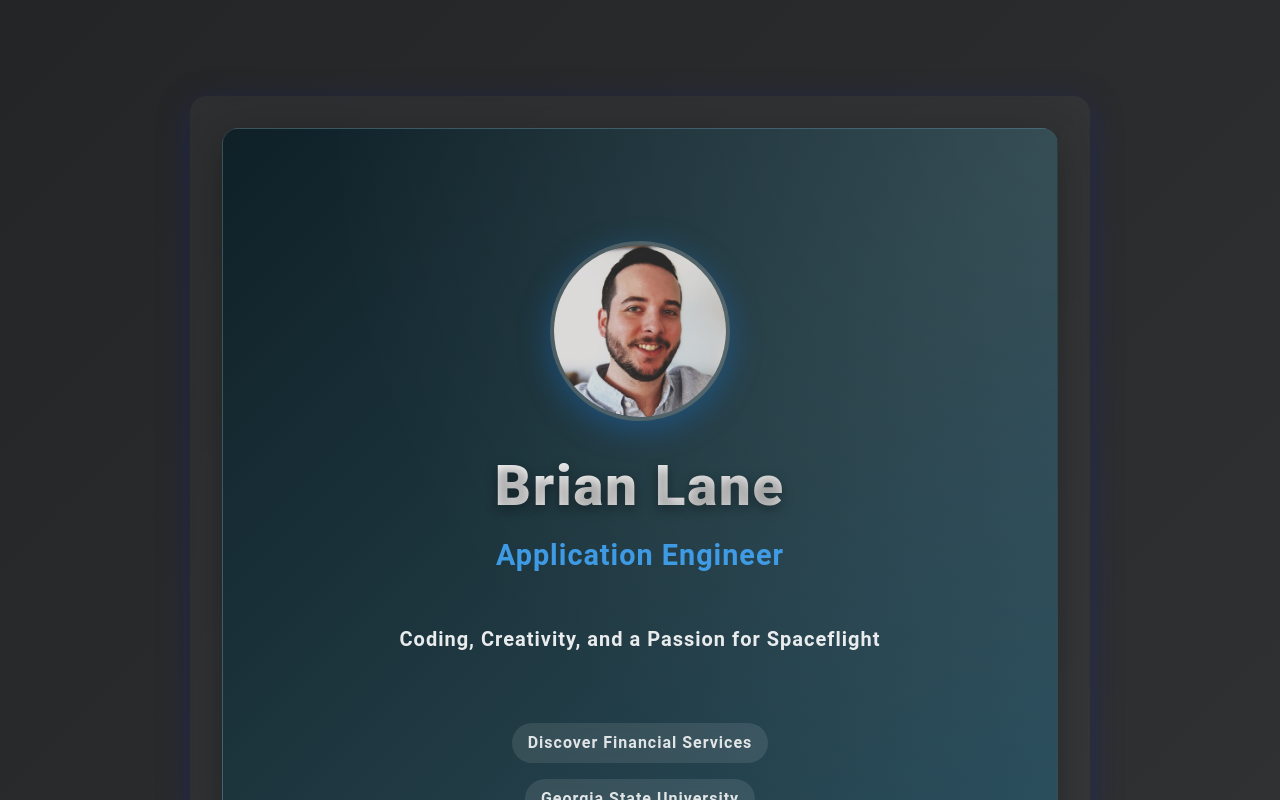
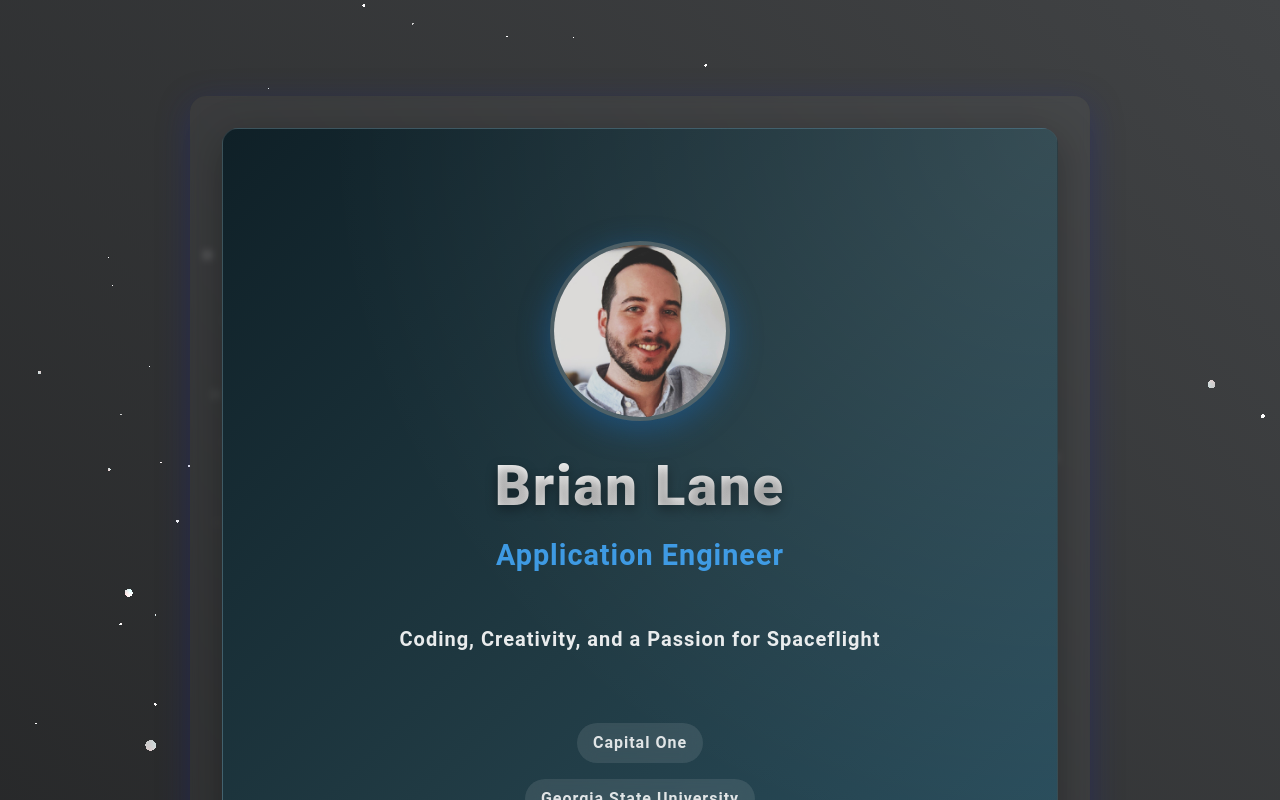
Before and after one commit to bplzizcool/brian-site, a React (Create React App) app: page / in a window 1280 px wide. Shown: the top 800 px of the page. Built offline with nearby package versions, Linux system fonts and the light colour scheme; no server answers.

Commit message:
Creating new component for partical background

```diff
--- a/package.json
+++ b/package.json
@@ -15,6 +15,7 @@
     "bootstrap": "^4.4.1",
     "formik": "^2.4.5",
     "moment": "^2.22.2",
+    "ogl": "^1.0.11",
     "react": "^18.2.0",
     "react-dom": "^18.2.0",
     "react-scripts": "^5.0.1",
--- /dev/null
+++ b/src/components/GalaxyBackground/Particles.css
@@ -0,0 +1,7 @@
+.particles-container {
+  position: absolute;
+  width: 100%;
+  height: 100%;
+  top: 0;
+  left: 0;
+}
--- /dev/null
+++ b/src/components/GalaxyBackground/Particles.js
@@ -0,0 +1,244 @@
+import { useEffect, useRef } from 'react';
+import { Renderer, Camera, Geometry, Program, Mesh } from 'ogl';
+
+import './Particles.css';
+
+const defaultColors = ['#ffffff', '#ffffff', '#ffffff'];
+
+const hexToRgb = hex => {
+    hex = hex.replace(/^#/, '');
+    if (hex.length === 3) {
+        hex = hex
+            .split('')
+            .map(c => c + c)
+            .join('');
+    }
+    const int = parseInt(hex, 16);
+    const r = ((int >> 16) & 255) / 255;
+    const g = ((int >> 8) & 255) / 255;
+    const b = (int & 255) / 255;
+    return [r, g, b];
+};
+
+const vertex = /* glsl */ `
+  attribute vec3 position;
+  attribute vec4 random;
+  attribute vec3 color;
+
+  uniform mat4 modelMatrix;
+  uniform mat4 viewMatrix;
+  uniform mat4 projectionMatrix;
+  uniform float uTime;
+  uniform float uSpread;
+  uniform float uBaseSize;
+  uniform float uSizeRandomness;
+
+  varying vec4 vRandom;
+  varying vec3 vColor;
+
+  void main() {
+    vRandom = random;
+    vColor = color;
+
+    vec3 pos = position * uSpread;
+    pos.z *= 10.0;
+
+    vec4 mPos = modelMatrix * vec4(pos, 1.0);
+    float t = uTime;
+    mPos.x += sin(t * random.z + 6.28 * random.w) * mix(0.1, 1.5, random.x);
+    mPos.y += sin(t * random.y + 6.28 * random.x) * mix(0.1, 1.5, random.w);
+    mPos.z += sin(t * random.w + 6.28 * random.y) * mix(0.1, 1.5, random.z);
+
+    vec4 mvPos = viewMatrix * mPos;
+
+    if (uSizeRandomness == 0.0) {
+      gl_PointSize = uBaseSize;
+    } else {
+      gl_PointSize = (uBaseSize * (1.0 + uSizeRandomness * (random.x - 0.5))) / length(mvPos.xyz);
+    }
+
+    gl_Position = projectionMatrix * mvPos;
+  }
+`;
+
+const fragment = /* glsl */ `
+  precision highp float;
+
+  uniform float uTime;
+  uniform float uAlphaParticles;
+  varying vec4 vRandom;
+  varying vec3 vColor;
+
+  void main() {
+    vec2 uv = gl_PointCoord.xy;
+    float d = length(uv - vec2(0.5));
+
+    if(uAlphaParticles < 0.5) {
+      if(d > 0.5) {
+        discard;
+      }
+      gl_FragColor = vec4(vColor + 0.2 * sin(uv.yxx + uTime + vRandom.y * 6.28), 1.0);
+    } else {
+      float circle = smoothstep(0.5, 0.4, d) * 0.8;
+      gl_FragColor = vec4(vColor + 0.2 * sin(uv.yxx + uTime + vRandom.y * 6.28), circle);
+    }
+  }
+`;
+
+const Particles = ({
+    particleCount = 200,
+    particleSpread = 10,
+    speed = 0.1,
+    particleColors,
+    moveParticlesOnHover = false,
+    particleHoverFactor = 1,
+    alphaParticles = false,
+    particleBaseSize = 100,
+    sizeRandomness = 1,
+    cameraDistance = 20,
+    disableRotation = false,
+    pixelRatio = 1,
+    className
+}) => {
+    const containerRef = useRef(null);
+    const mouseRef = useRef({ x: 0, y: 0 });
+
+    useEffect(() => {
+        const container = containerRef.current;
+        if (!container) return;
+
+        const renderer = new Renderer({
+            dpr: pixelRatio,
+            depth: false,
+            alpha: true
+        });
+        const gl = renderer.gl;
+        container.appendChild(gl.canvas);
+        gl.clearColor(0, 0, 0, 0);
+
+        const camera = new Camera(gl, { fov: 15 });
+        camera.position.set(0, 0, cameraDistance);
+
+        const resize = () => {
+            const width = container.clientWidth;
+            const height = container.clientHeight;
+            renderer.setSize(width, height);
+            camera.perspective({ aspect: gl.canvas.width / gl.canvas.height });
+        };
+        window.addEventListener('resize', resize, false);
+        resize();
+
+        const handleMouseMove = e => {
+            const rect = container.getBoundingClientRect();
+            const x = ((e.clientX - rect.left) / rect.width) * 2 - 1;
+            const y = -(((e.clientY - rect.top) / rect.height) * 2 - 1);
+            mouseRef.current = { x, y };
+        };
+
+        if (moveParticlesOnHover) {
+            container.addEventListener('mousemove', handleMouseMove);
+        }
+
+        const count = particleCount;
+        const positions = new Float32Array(count * 3);
+        const randoms = new Float32Array(count * 4);
+        const colors = new Float32Array(count * 3);
+        const palette = particleColors && particleColors.length > 0 ? particleColors : defaultColors;
+
+        for (let i = 0; i < count; i++) {
+            let x, y, z, len;
+            do {
+                x = Math.random() * 2 - 1;
+                y = Math.random() * 2 - 1;
+                z = Math.random() * 2 - 1;
+                len = x * x + y * y + z * z;
+            } while (len > 1 || len === 0);
+            const r = Math.cbrt(Math.random());
+            positions.set([x * r, y * r, z * r], i * 3);
+            randoms.set([Math.random(), Math.random(), Math.random(), Math.random()], i * 4);
+            const col = hexToRgb(palette[Math.floor(Math.random() * palette.length)]);
+            colors.set(col, i * 3);
+        }
+
+        const geometry = new Geometry(gl, {
+            position: { size: 3, data: positions },
+            random: { size: 4, data: randoms },
+            color: { size: 3, data: colors }
+        });
+
+        const program = new Program(gl, {
+            vertex,
+            fragment,
+            uniforms: {
+                uTime: { value: 0 },
+                uSpread: { value: particleSpread },
+                uBaseSize: { value: particleBaseSize * pixelRatio },
+                uSizeRandomness: { value: sizeRandomness },
+                uAlphaParticles: { value: alphaParticles ? 1 : 0 }
+            },
+            transparent: true,
+            depthTest: false
+        });
+
+        const particles = new Mesh(gl, { mode: gl.POINTS, geometry, program });
+
+        let animationFrameId;
+        let lastTime = performance.now();
+        let elapsed = 0;
+
+        const update = t => {
+            animationFrameId = requestAnimationFrame(update);
+            const delta = t - lastTime;
+            lastTime = t;
+            elapsed += delta * speed;
+
+            program.uniforms.uTime.value = elapsed * 0.001;
+
+            if (moveParticlesOnHover) {
+                particles.position.x = -mouseRef.current.x * particleHoverFactor;
+                particles.position.y = -mouseRef.current.y * particleHoverFactor;
+            } else {
+                particles.position.x = 0;
+                particles.position.y = 0;
+            }
+
+            if (!disableRotation) {
+                particles.rotation.x = Math.sin(elapsed * 0.0002) * 0.1;
+                particles.rotation.y = Math.cos(elapsed * 0.0005) * 0.15;
+                particles.rotation.z += 0.01 * speed;
+            }
+
+            renderer.render({ scene: particles, camera });
+        };
+
+        animationFrameId = requestAnimationFrame(update);
+
+        return () => {
+            window.removeEventListener('resize', resize);
+            if (moveParticlesOnHover) {
+                container.removeEventListener('mousemove', handleMouseMove);
+            }
+            cancelAnimationFrame(animationFrameId);
+            if (container.contains(gl.canvas)) {
+                container.removeChild(gl.canvas);
+            }
+        };
+        // eslint-disable-next-line react-hooks/exhaustive-deps
+    }, [
+        particleCount,
+        particleSpread,
+        speed,
+        moveParticlesOnHover,
+        particleHoverFactor,
+        alphaParticles,
+        particleBaseSize,
+        sizeRandomness,
+        cameraDistance,
+        disableRotation,
+        pixelRatio
+    ]);
+
+    return <div ref={containerRef} className={`particles-container ${className}`} />;
+};
+
+export default Particles;
--- a/src/components/Layout/Layout.js
+++ b/src/components/Layout/Layout.js
@@ -1,11 +1,12 @@
 import React from 'react';
 import { Container, Box } from '@mui/material';
 import { styled } from '@mui/material/styles';
+import Particles from '../GalaxyBackground/Particles';
 
 const StyledBox = styled(Box)(({ theme }) => ({
     minHeight: '100vh',
     width: '100%',
-    background: 'linear-gradient(135deg, #232526 0%, #414345 100%)',
+    background: 'linear-gradient(45deg, #000000, #414345 100%)',
     display: 'flex',
     flexDirection: 'column',
     alignItems: 'center',
@@ -13,6 +14,17 @@
     paddingTop: theme.spacing(8),
     overflow: 'hidden',
 }));
+
+const StyledParticlesBackground = styled(Box)(({ theme }) => ({
+    width: '100vw',
+    height: '100vh',
+    position: 'fixed',
+    top: 0,
+    left: 0,
+    zIndex: 0,
+    pointerEvents: 'none',
+}));
+
 const StyledContainer = styled(Container)(({ theme }) => ({
     background: 'rgba(255,255,255,0.04)',
     borderRadius: 16,
@@ -25,11 +37,31 @@
     },
 }));
 
+const StyledDivWrapper = styled('div')`
+    position: relative;
+    z-index: 1;
+`;
+
 const Layout = ({ children }) => (
     <StyledBox>
-        <StyledContainer maxWidth="md">
-            {children}
-        </StyledContainer>
+        <StyledParticlesBackground>
+            <Particles
+                particleColors={["#ffffff"]}
+                particleCount={200}
+                particleSpread={10}
+                speed={0.1}
+                particleBaseSize={100}
+                moveParticlesOnHover
+                alphaParticles={false}
+                disableRotation={false}
+                pixelRatio={1}
+            />
+        </StyledParticlesBackground>
+        <StyledDivWrapper>
+            <StyledContainer maxWidth="md">
+                {children}
+            </StyledContainer>
+        </StyledDivWrapper>
     </StyledBox>
 );
 
--- a/src/data/profile.json
+++ b/src/data/profile.json
@@ -3,7 +3,7 @@
   "Position": "Application Engineer",
   "Description": "Coding, Creativity, and a Passion for Spaceflight",
   "Address": "Atlanta, GA",
-  "Company": "Discover Financial Services",
+  "Company": "Capital One",
   "School": "Georgia State University",
   "SocialMedias": [
     "https://github.com/bplzizcool",
@@ -11,9 +11,9 @@
   ],
   "experiences": [
     {
-      "companyName": "Discover Financial Services",
-      "logo": "https://upload.wikimedia.org/wikipedia/commons/thumb/5/57/Discover_Card_logo.svg/640px-Discover_Card_logo.svg.png",
-      "url": "https://www.discover.com/",
+      "companyName": "Capital One",
+      "logo": "https://upload.wikimedia.org/wikipedia/commons/9/98/Capital_One_logo.svg",
+      "url": "https://www.capitalone.com/",
       "roles": [
         {
           "title": "Application Engineer",
```
Also changed, not shown: 1 other file (tests, documents, lock files or other folders).
